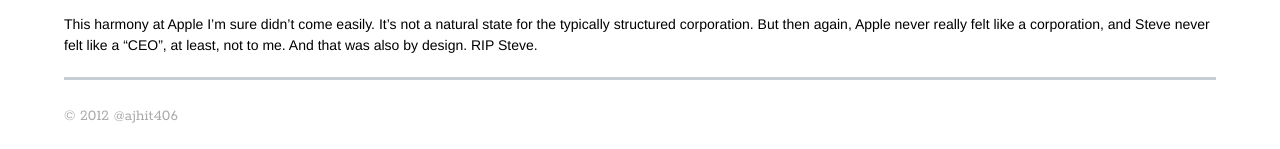
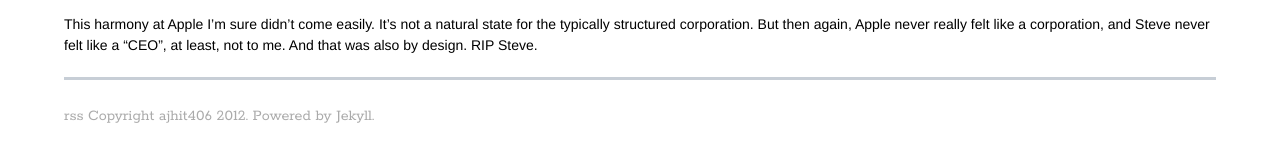
Before and after one commit to ajhit406/ajhit406.github.io, a Jekyll site: the page built from _posts/2012-01-04-harmony.md, in a window 1280 px wide. Shown: the part 1558-1707 px from the top of the page. Built offline with Jekyll 4.4.1, drawn with Linux system fonts in a browser that asks for light colours; Markdown is read by kramdown in place of the engine named in the settings.

Commit message:
minor footer change

```diff
--- a/_layouts/default.html
+++ b/_layouts/default.html
@@ -44,7 +44,7 @@
   <link href='http://fonts.googleapis.com/css?family=Rokkitt' rel='stylesheet' type='text/css'>
 
   <!-- modernizr.js in the head everything else at the end -->
-  <script src="/javascripts/modernizr-custom.min.js"></script>
+  <script src="/javascripts/modernizer-custom.min.js"></script>
 
 </head>
 <body>
@@ -60,7 +60,8 @@
   </section>
 
   <footer role="contentinfo">
-    &copy; 2012 <a href="https://twitter.com/intent/user?screen_name=ajhit406">@ajhit406</a>
+    <span id="feeds"><a href="http://feeds.feedburner.com/hitting406">rss</a></span>
+    Copyright <a href="https://twitter.com/intent/user?screen_name=ajhit406">ajhit406</a> 2012. Powered by <a href="http://jekyllrb.com">Jekyll.</a>
   </footer>
 </div>
 <!-- Google Analytics -->
```
